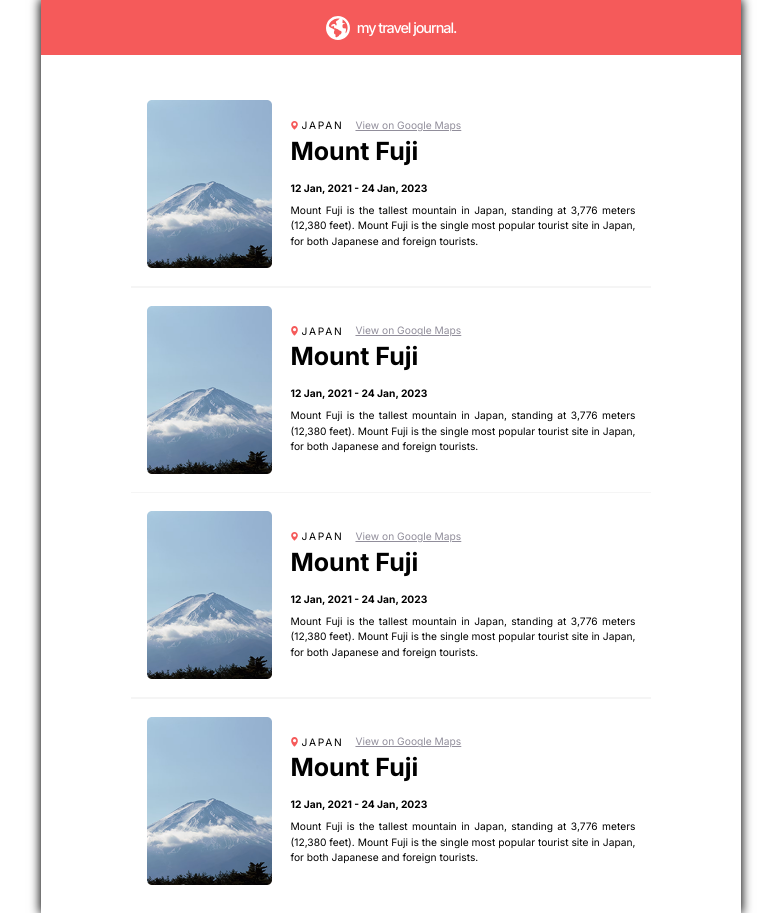
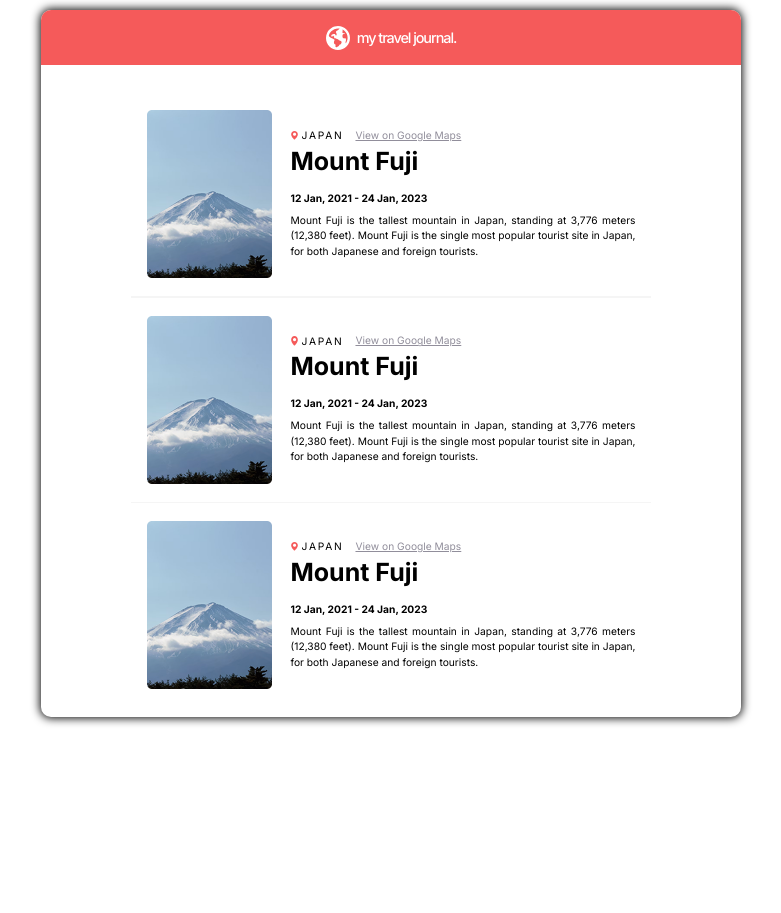
Before and after one commit to harold-myfavdev/simply_blog, a React (Vite) app: page / in a window 1280 px wide. Shown: the whole page, without its empty margins (249-1030 px from the left). After the commit the page ends 800 px from the top, so only its background shows below. Built offline with nearby package versions, Linux system fonts and the light colour scheme.

Commit message:
exp css on root

```diff
--- a/src/components/Posts.jsx
+++ b/src/components/Posts.jsx
@@ -11,15 +11,6 @@ export default function Posts() {
          postStartDAte : "12 Jan, 2021",
          postEndDAte : "24 Jan, 2023",
          postDesc : "Mount Fuji is the tallest mountain in Japan, standing at 3,776 meters (12,380 feet). Mount Fuji is the single most popular tourist site in Japan, for both Japanese and foreign tourists."
-        },
-
-        {postImg : MountFuji,
-            marker : Marker,
-            map : "https://www.google.com/maps/place/Mount+Fuji/@35.3606421,138.7170637,15z/data=!3m1!4b1!4m6!3m5!1s0x6019629a42fdc899:0xa6a1fcc916f3a4df!8m2!3d35.3606255!4d138.7273634!16zL20vMGNrczA?entry=ttu",
-            postTitle : "Mount Fuji",
-            postStartDAte : "12 Jan, 2021",
-            postEndDAte : "24 Jan, 2023",
-            postDesc : "Mount Fuji is the tallest mountain in Japan, standing at 3,776 meters (12,380 feet). Mount Fuji is the single most popular tourist site in Japan, for both Japanese and foreign tourists."
         },
 
         {postImg : MountFuji,
--- a/src/index.css
+++ b/src/index.css
@@ -10,10 +10,12 @@
 
 #root {
     max-width: 700px;
-    min-height: 704px;
-    margin: auto;
+    min-height: 50vh;
+    margin: 10px auto;
     box-shadow: 0px 0px 10px 1px black;
     font-family: "Inter", serif;
+    border-radius: 10px;
+    overflow: hidden;
 }
 
 .header {
```
